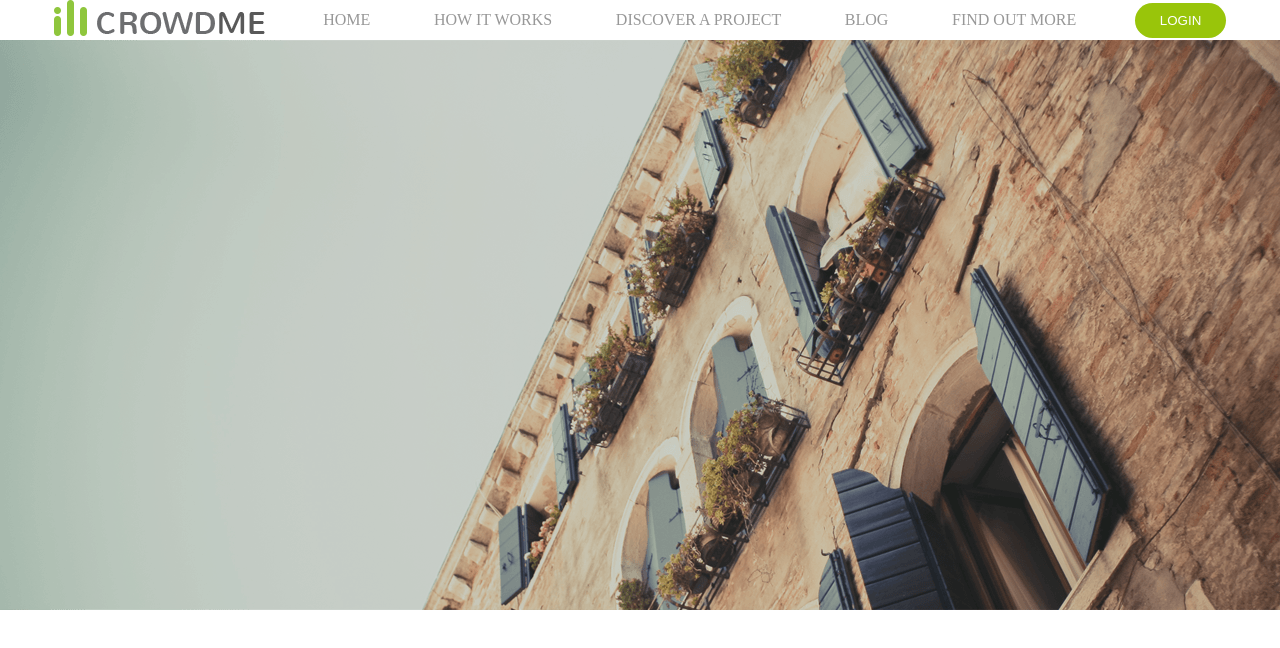
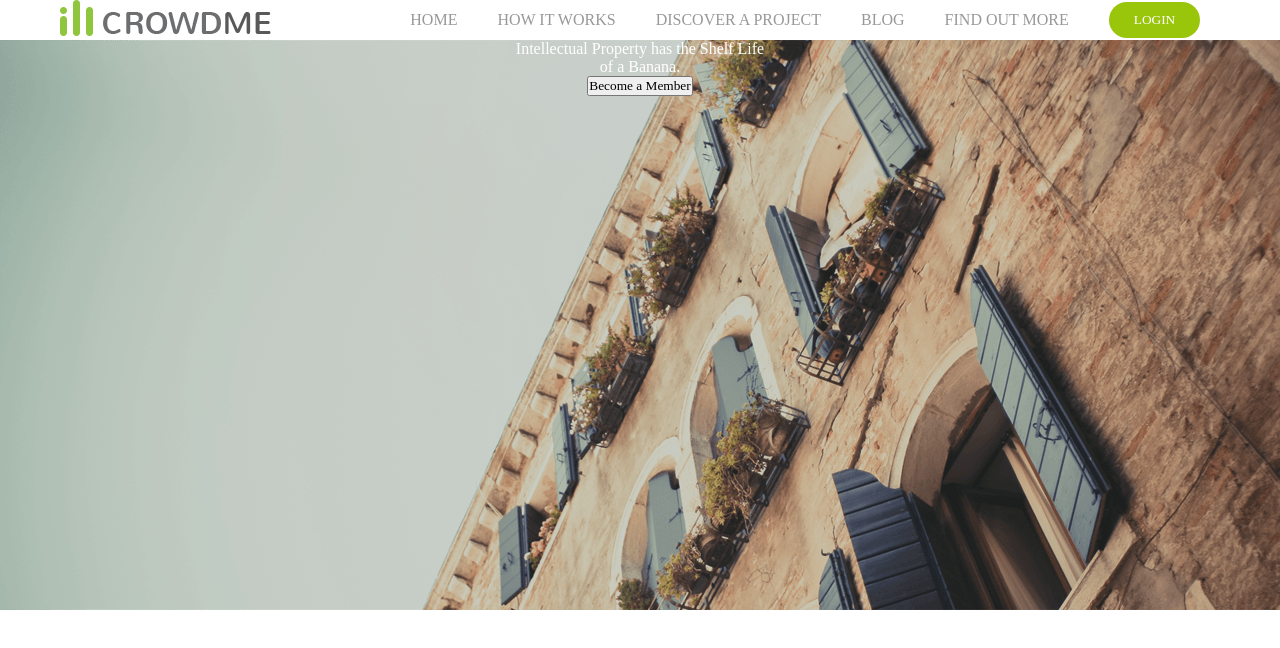
Before and after one commit to postoyevstanislav/iCrowdme, a plain HTML site: page index.html in a window 1280 px wide. Drawn offline with Linux system fonts and the light colour scheme; a web font is replaced by a local one.

Commit message:
no message

```diff
--- a/index.html
+++ b/index.html
@@ -3,14 +3,17 @@
 <head>
     <meta charset="UTF-8">
     <meta name="viewport" content="width=device-width, initial-scale=1.0">
-    <title>Document</title>
+    <title>iCrowdme</title>
     <link rel="stylesheet" href="./style.css">
 </head>
 <body>
     <header class="main--header">
+    <div class="logo">
         <div>
             <img src="./pic/logo.png" alt="iCrowdme">
         </div>
+    </div>
+    <div class="menu">
         <div>
             <a href="#">HOME</a>
         </div>
@@ -26,10 +29,23 @@
         <div>
             <a href="#">FIND OUT MORE</a>
         </div>
-        <button class="login--btn">LOGIN</button>
+        <div>
+            <button class="login--btn">LOGIN</button>
+        </div>
+    </div>
     </header>
     <div class="main--background">
-
+        <!-- <img src="./pic/main-background.png" alt=""> -->
+        <div class="main--content">
+            <div class="main--text">
+                <span> Intellectual Property has the Shelf Life </span> <br>
+                of a Banana. <br>
+                <button class="member--btn">Become a Member</button>
+            </div>
+            <!-- <div>
+                <button class="member--btn">Become a Member</button>
+            </div> -->
+        </div>
     </div>
     <script src="./main.js"></script>
 </body>
--- a/style.css
+++ b/style.css
@@ -2,20 +2,32 @@
 * {
     margin: 0;
     padding: 0;
+    font-family: 'Baloo Chettan 2'
+}
+.main--header {
+    display: flex;
+   flex-wrap: wrap;
+   justify-content: space-around;
+   align-items: center;
 }
 
-.main--header {
+
+.menu {
     display: flex;
     flex-wrap: wrap;
+    align-items: center;
     justify-content: space-evenly;
-    align-items: center;
-    align-content: space-around;
 }
+
 .main--header div a {
-    margin: 0px 5px 0px 5px;
+    display: block;
+    margin: 0px 20px 0px 20px;
     text-decoration: none;
     color: #989898;
-    font-family: 'Baloo Chettan 2';
+    /* font-family: 'Baloo Chettan 2'; */
+}
+.main--header div a:hover {
+    color:#424141 ;
 }
 
 .login--btn {
@@ -25,13 +37,57 @@
     border: none;
     border-radius: 20px;
     padding: 10px 25px;
+    margin: 0px 20px 0px 20px;
 }
 
 .main--background {
     background: url(./pic/main-background.png);
     height: 570px;
+    width: 100%;
     background-position: center center;
     background-repeat: no-repeat;
     background-size: cover;
+    text-align:center;
+
+
 
 }
+/* .main--background {
+    width: 100%;
+    position: relative;
+    text-align: center;
+} */
+/* .main--content {
+    position: fixed;
+    top: 50%;
+    left: 50%;
+} */
+
+.main--text{
+    color: white;
+
+
+}
+.member--btn {
+
+}
+
+
+
+
+
+
+
+
+
+
+
+@media screen and (max-width: 375px) {
+    .menu {
+        justify-content: space-between;
+    }
+    .logo {
+        width: 100%;
+        justify-content: center;
+    }
+}
```
